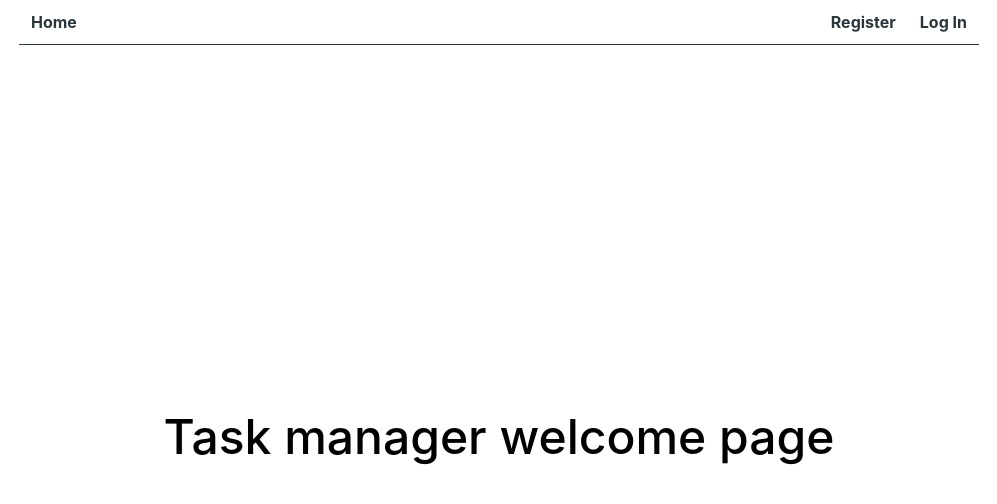
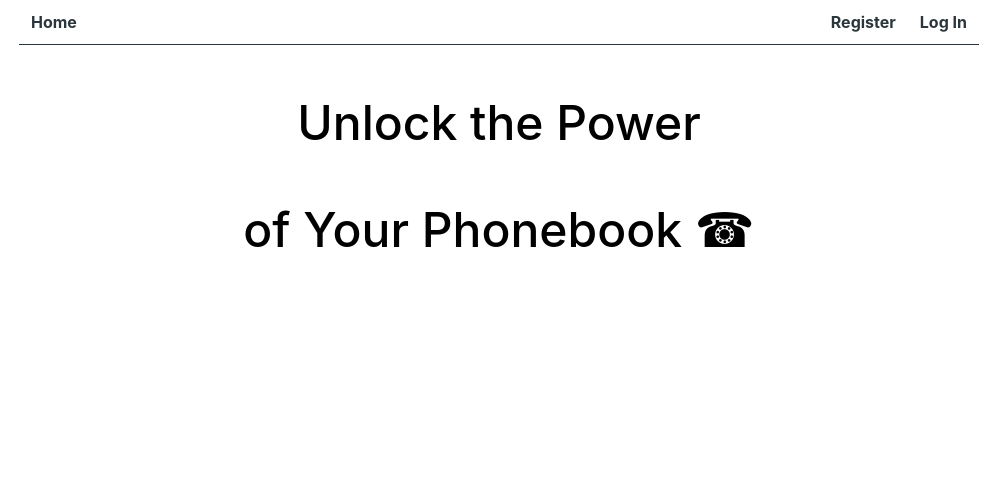
Before and after one commit to DagmaraSobczak/goit-react-hw-08-phonebook, a React (Create React App) app: page / in a window 1280 px wide. Shown: the top 504 px of the page, without its empty margins (141-1138 px from the left). Built offline with nearby package versions, Linux system fonts and the light colour scheme.

Commit message:
changed export default in LoginForm andRegisterForm

```diff
--- a/src/components/App.jsx
+++ b/src/components/App.jsx
@@ -42,7 +42,7 @@ const App = () => {
           }
         />
         <Route
-          path="/tasks"
+          path="/contacts"
           element={
             <PrivateRoute redirectTo="/login" component={<ContactsPage />} />
           }
--- a/src/components/LoginForm/LoginForm.jsx
+++ b/src/components/LoginForm/LoginForm.jsx
@@ -2,7 +2,7 @@ import { useDispatch } from 'react-redux';
 import { logIn } from 'redux/auth/operation';
 import css from './LoginForm.module.css';
 
-export const LoginForm = () => {
+const LoginForm = () => {
   const dispatch = useDispatch();
 
   const handleSubmit = e => {
@@ -31,3 +31,4 @@ export const LoginForm = () => {
     </form>
   );
 };
+export default LoginForm;
--- a/src/components/RegisterForm/RegisterForm.jsx
+++ b/src/components/RegisterForm/RegisterForm.jsx
@@ -2,7 +2,7 @@ import { useDispatch } from 'react-redux';
 import { register } from 'redux/auth/operation';
 import css from './RegisterForm.module.css';
 
-export const RegisterForm = () => {
+const RegisterForm = () => {
   const dispatch = useDispatch();
 
   const handleSubmit = e => {
@@ -36,3 +36,4 @@ export const RegisterForm = () => {
     </form>
   );
 };
+export default RegisterForm;
--- a/src/pages/Home/Home.js
+++ /dev/null
@@ -1,10 +0,0 @@
-import React from 'react';
-import css from './Home.module.css';
-
-export default function Home() {
-  return (
-    <div className={css.container}>
-      <h1 className={css.title}>Task manager welcome page </h1>
-    </div>
-  );
-}
--- /dev/null
+++ b/src/pages/Home/Home.jsx
@@ -0,0 +1,18 @@
+import { HelmetProvider, Helmet } from 'react-helmet-async';
+import css from './Home.module.css';
+
+const Home = () => (
+  <HelmetProvider>
+    <Helmet>
+      <title>Phonebook</title>
+    </Helmet>
+    <div className={css.box}>
+      <h1 className={css.title}>
+        <p>Unlock the Power</p>
+        <p>of Your Phonebook ☎</p>
+      </h1>
+    </div>
+  </HelmetProvider>
+);
+
+export default Home;
--- a/src/pages/Login.js
+++ /dev/null
@@ -1,13 +0,0 @@
-import { Helmet } from 'react-helmet';
-import { LoginForm } from 'components/LoginForm/LoginForm';
-
-export default function Login() {
-  return (
-    <div>
-      <Helmet>
-        <title>Login</title>
-      </Helmet>
-      <LoginForm />
-    </div>
-  );
-}
--- /dev/null
+++ b/src/pages/Login.jsx
@@ -0,0 +1,17 @@
+import React from 'react';
+import { HelmetProvider, Helmet } from 'react-helmet-async';
+import LoginForm from '../components/LoginForm/LoginForm';
+
+const Login = () => (
+  <HelmetProvider>
+    <Helmet>
+      <title>Sign In - Phonebook</title>
+    </Helmet>
+    <>
+      <h1>Logowanie</h1>
+      <LoginForm />
+    </>
+  </HelmetProvider>
+);
+
+export default Login;
--- a/src/pages/Register.js
+++ /dev/null
@@ -1,13 +0,0 @@
-import { Helmet } from 'react-helmet';
-import { RegisterForm } from 'components/RegisterForm/RegisterForm';
-
-export default function Register() {
-  return (
-    <div>
-      <Helmet>
-        <title>Registration</title>
-      </Helmet>
-      <RegisterForm />
-    </div>
-  );
-}
--- /dev/null
+++ b/src/pages/Register.jsx
@@ -0,0 +1,13 @@
+import { HelmetProvider, Helmet } from 'react-helmet-async';
+import RegisterForm from '../components/RegisterForm/RegisterForm';
+
+const Register = () => (
+  <HelmetProvider>
+    <Helmet>
+      <title>Registration - Phonebook</title>
+    </Helmet>
+    <RegisterForm />
+  </HelmetProvider>
+);
+
+export default Register;
--- a/src/redux/operations.js
+++ b/src/redux/operations.js
@@ -1,7 +1,7 @@
 import { createAsyncThunk } from '@reduxjs/toolkit';
 import axios from 'axios';
 
-axios.defaults.baseURL = 'https://64adbbcab470006a5ec6586b.mockapi.io/';
+axios.defaults.baseURL = 'https://connections-api.herokuapp.com';
 
 /*/https://mockapi.io/clone/64adbbcab470006a5ec6586c*/
 
```
Also changed, not shown: src/pages/Contacts.jsx (renamed from src/pages/Contacts.js).
